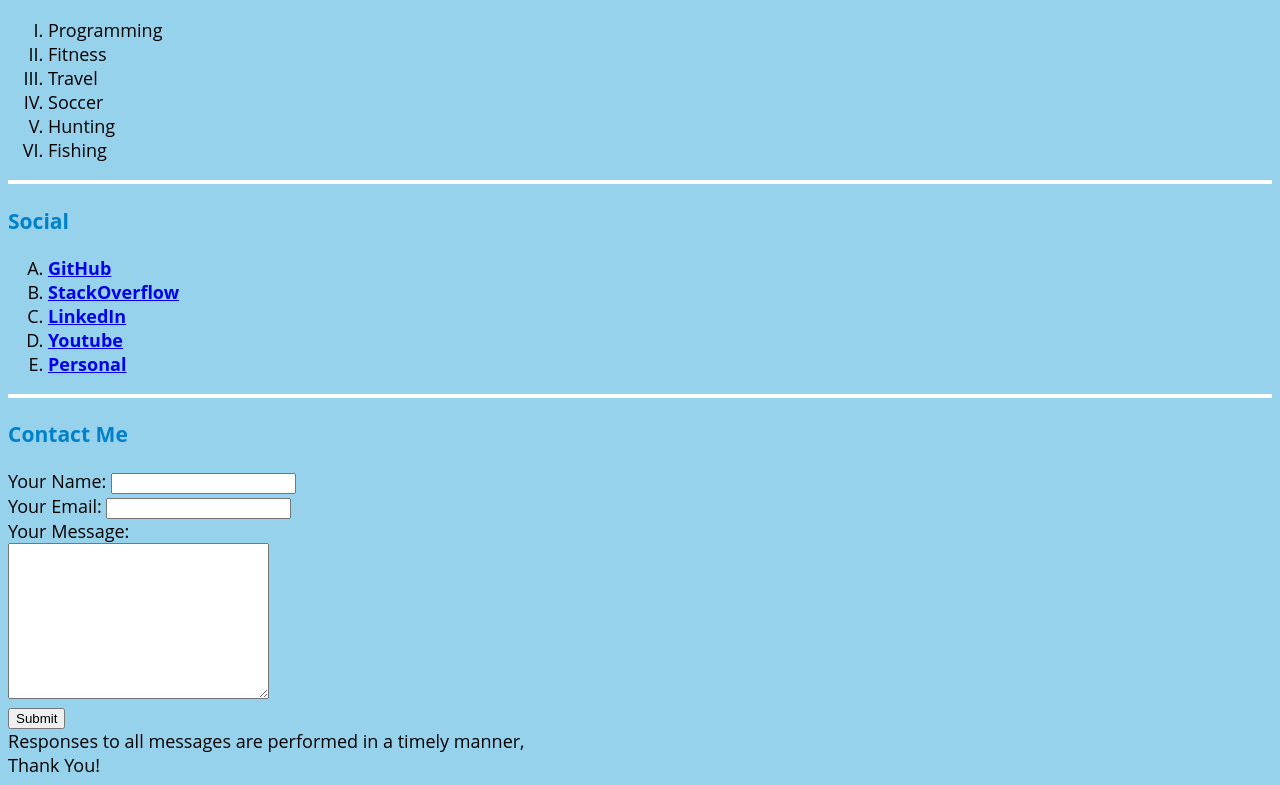
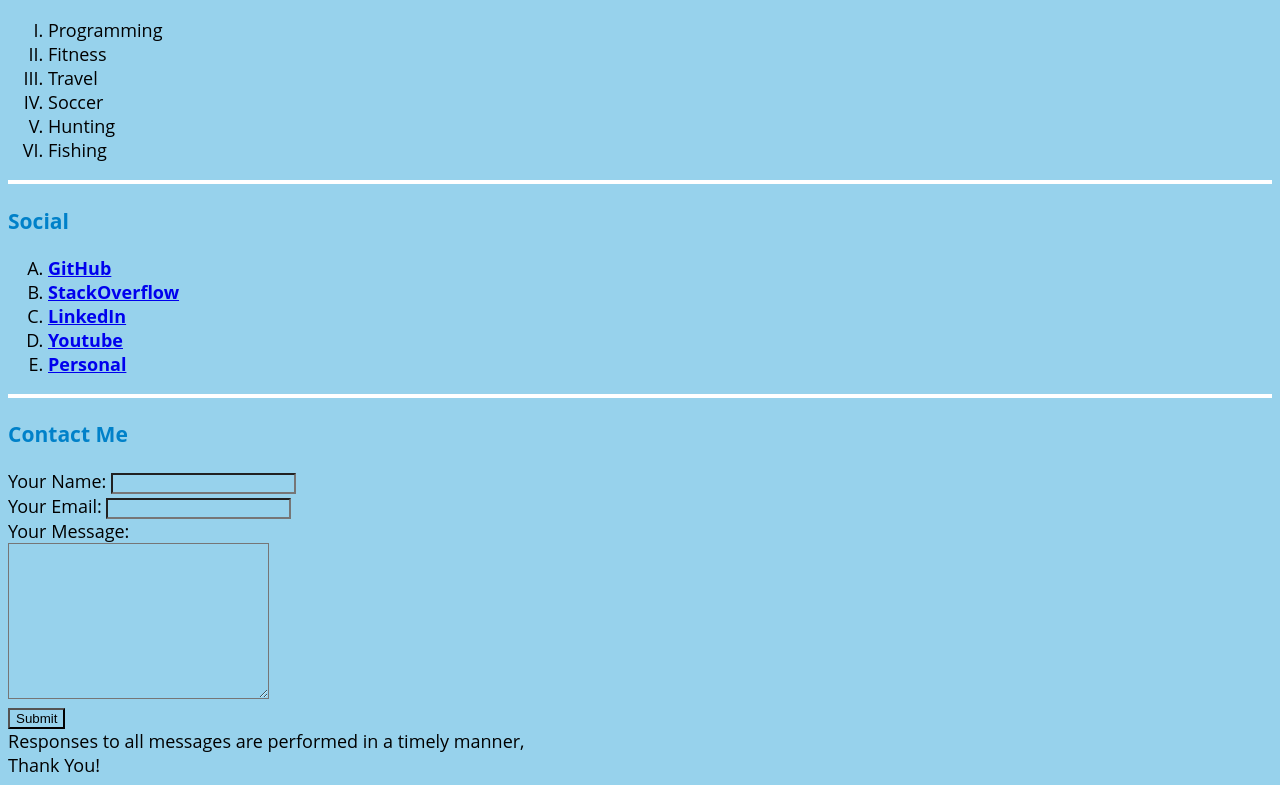
Before and after one commit to zachschm/pw, a plain HTML site: page index.html in a window 1280 px wide. Shown: the part 1319-2104 px from the top of the page. Drawn offline with Linux system fonts and the light colour scheme.

Commit message:
Changed input and textarea boxes to match the color scheme,

```diff
--- a/styles.css
+++ b/styles.css
@@ -55,3 +55,15 @@ when the mouse is hovering over a certain element.
 a:hover{
     color: red;
 }
+input{
+    background-color: #97D2EC;
+}
+input:hover{
+    background-color: white;
+}
+textarea{
+    background-color: #97D2EC;
+}
+textarea:hover{
+    background-color: white;
+}
```
